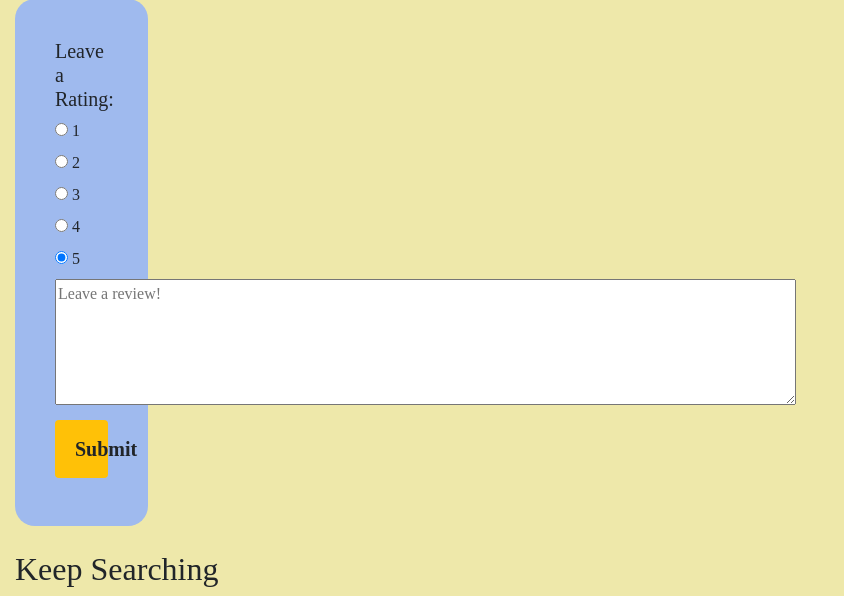
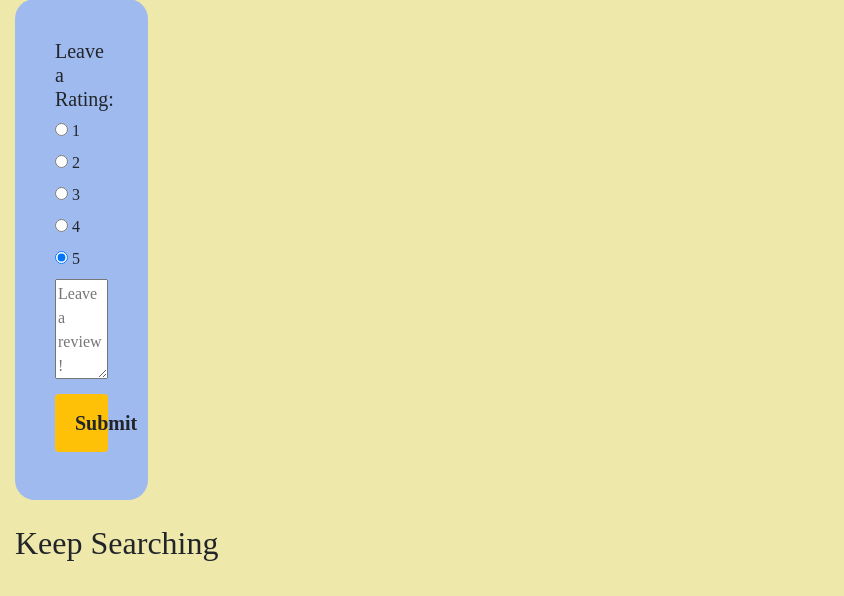
Before and after one commit to auschanh/Book-Reviews, a Flask app: template templates/books.html in a window 1280 px wide. Shown: the part 211-807 px from the top of the page, without its empty margins (0-844 px from the left). After the commit the page ends 772 px from the top, so only its background shows below. Run offline with Flask 2, Linux system fonts and the light colour scheme; the template is opened without the code that fills it, so the values that code supplies are empty; some libraries are stand-ins or nearby versions; some web fonts are replaced.

Commit message:
Fixed overflowing review comment area

```diff
--- a/templates/books.html
+++ b/templates/books.html
@@ -56,7 +56,7 @@
             <input type="radio" id="five" name="rating" value="5" checked>
             <label for="five">5</label>
         </div>
-            <textarea name="message" rows="5" cols="80" placeholder="Leave a review!"></textarea>
+            <textarea name="message" style="width:100%; height:100px;" placeholder="Leave a review!"></textarea>
             <br>
             <button type="submit" class="btn btn-warning">Submit</button>
           </form>
```
